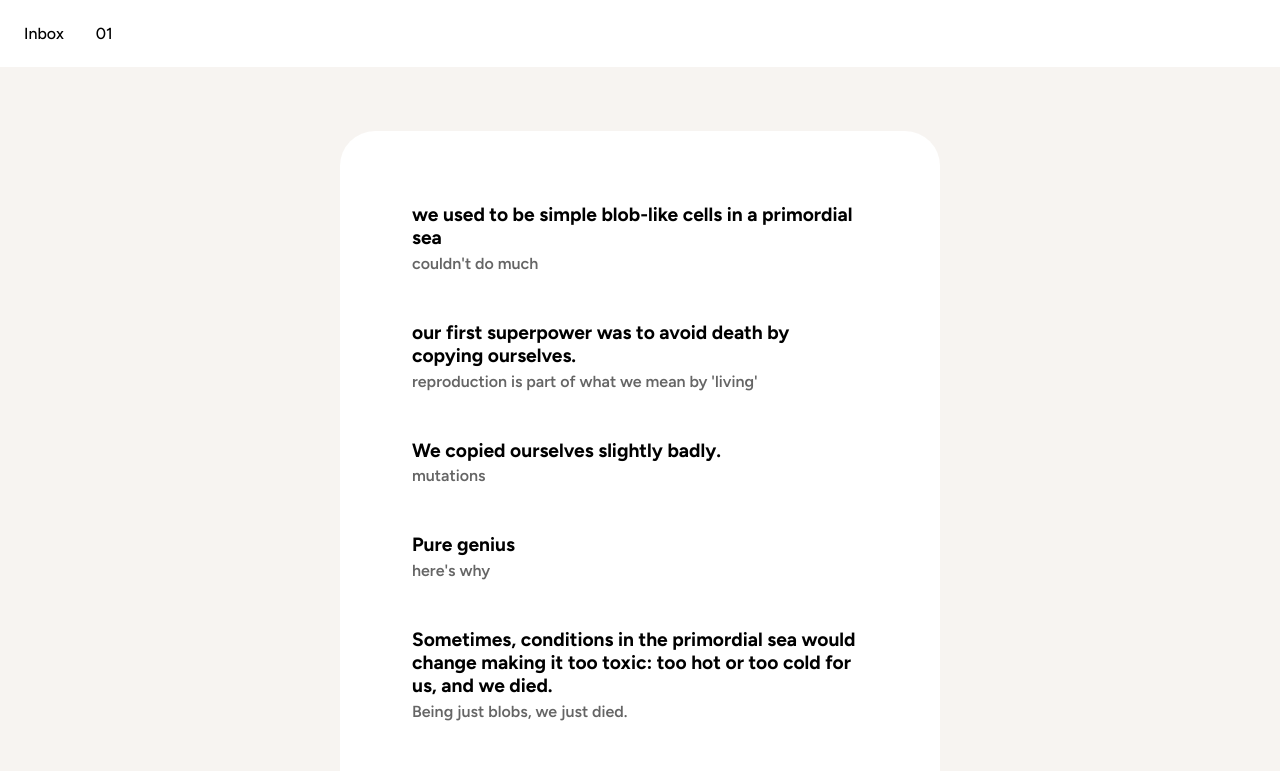
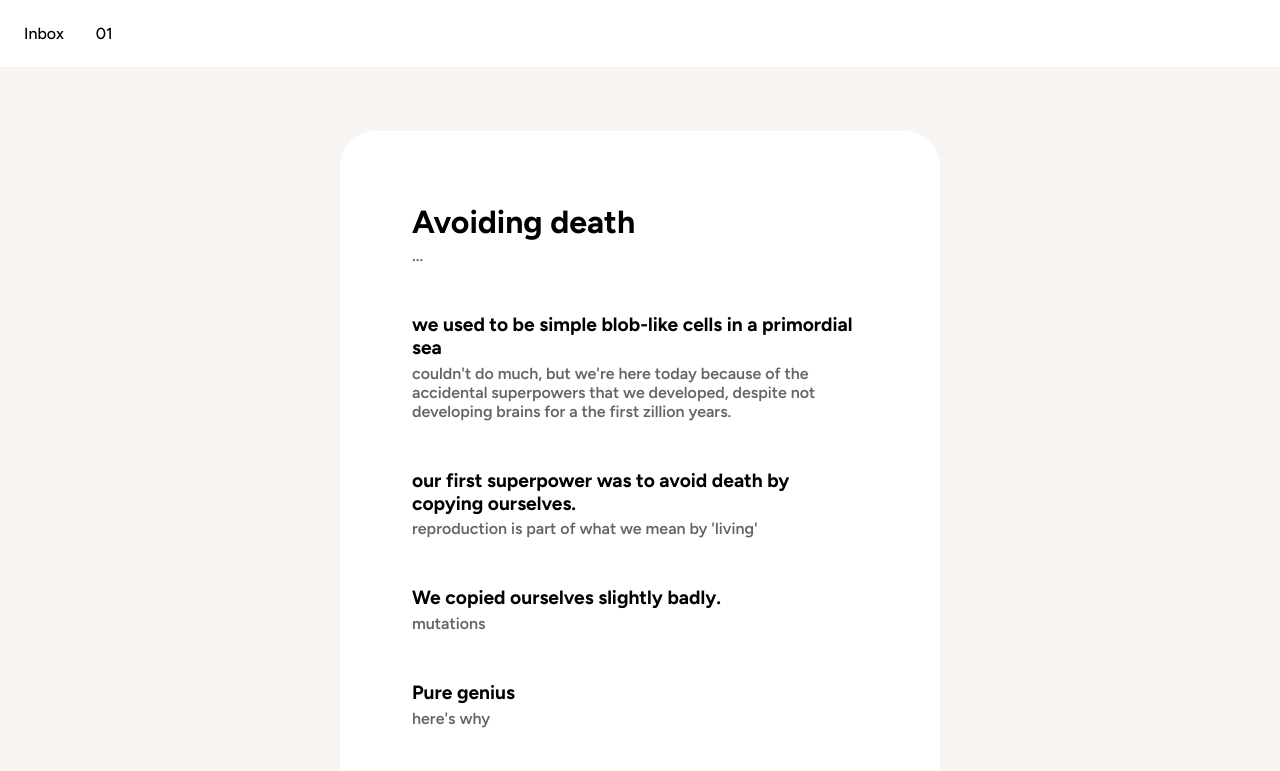
Before and after one commit to aled-working/patterns, a SvelteKit app: page /inbox2 in a window 1280 px wide. Shown: the top 771 px of the page. Built offline with nearby package versions, Linux system fonts and the light colour scheme.

Commit message:
interactions updated

```diff
--- a/src/routes/inbox2/+page.svelte
+++ b/src/routes/inbox2/+page.svelte
@@ -193,6 +193,11 @@
 					}
 				}
 				break;
+			case 'Escape':
+				// Save current edit and blur to cancel focus
+				updateIdea(ideaId, field, target.textContent.trim());
+				target.blur();
+				break;
 			case 'ArrowUp':
 				event.preventDefault();
 				moveIdea(ideaId, 'up');
@@ -205,13 +210,52 @@
 	}
 
 	function handleEditableBlur(event, ideaId, field) {
-		updateIdea(ideaId, field, event.target.textContent.trim());
+		let content = event.target.textContent.trim();
+		// For titles, preserve the '## ' prefix if it exists
+		if (field === 'title' && event.target.tagName === 'H2') {
+			// Get the current title from the store to check if it had the prefix
+			const currentIdeas = $ideas;
+			const idea = currentIdeas.find(i => i.id === ideaId);
+			const currentTitle = idea ? idea.title : '';
+			if (currentTitle && currentTitle.startsWith('## ')) {
+				// Ensure the content still has the prefix
+				if (!content.startsWith('## ')) {
+					content = '## ' + content;
+				}
+			}
+		}
+		updateIdea(ideaId, field, content);
+	}
+
+	function handleTitleFocus(event, ideaId) {
+		const target = event.target;
+		// Get the current title from the store
+		const currentIdeas = $ideas;
+		const idea = currentIdeas.find(i => i.id === ideaId);
+		const fullTitle = idea ? idea.title : '';
+
+		if (fullTitle && target.textContent !== fullTitle) {
+			target.textContent = fullTitle;
+			// Position cursor at end
+			const range = document.createRange();
+			const selection = window.getSelection();
+			range.selectNodeContents(target);
+			range.collapse(false);
+			selection.removeAllRanges();
+			selection.addRange(range);
+		}
 	}
 
 	// Event handlers
 	function handleSubmit(event) {
 		event.preventDefault();
 		addIdea();
+	}
+
+	function handleFormKeydown(event) {
+		if (event.key === 'Escape') {
+			event.target.blur();
+		}
 	}
 
 	// Global keyboard navigation
@@ -259,25 +303,37 @@
 						<article class=" fill">
 							<div class="row apart">
 								<div class="col">
+									{#if idea.title && idea.title.startsWith('## ')}
+										<h2
+											class="idea-title h2-title"
+											contenteditable="true"
+											on:focus={event => handleTitleFocus(event, idea.id)}
+											on:keydown={event => handleEditableKeydown(event, idea.id, 'title')}
+											on:blur={event => handleEditableBlur(event, idea.id, 'title')}
+											data-idea-id={idea.id}
+										>
+											{idea.title.substring(3)}
+										</h2>
+									{:else}
 										<h4
 											class="idea-title"
 											contenteditable="true"
 											on:keydown={event => handleEditableKeydown(event, idea.id, 'title')}
 											on:blur={event => handleEditableBlur(event, idea.id, 'title')}
+											data-idea-id={idea.id}
 										>
 											{idea.title}
 										</h4>
+									{/if}
 
-									{#if idea.description}
 									<p
 										class="faint-text idea-description"
 										contenteditable="true"
 										on:keydown={event => handleEditableKeydown(event, idea.id, 'description')}
 										on:blur={event => handleEditableBlur(event, idea.id, 'description')}
 									>
-											{idea.description}
+										{idea.description || '...'}
 									</p>
-									{/if}
 								</div>
 								<button
 									class="white tiny-icon-button remove-idea hide-until-hover"
@@ -309,7 +365,14 @@
 		<!-- <h2 id="add-idea-heading">Add New Idea</h2> -->
 		<form on:submit={handleSubmit} class="stack new-idea">
 			<!-- <label for="idea-title">Title</label> -->
-			<input type="text" id="idea-title" bind:value={newIdea.title} placeholder="Enter idea title..." required />
+			<input
+				type="text"
+				id="idea-title"
+				bind:value={newIdea.title}
+				placeholder="Enter idea title..."
+				required
+				on:keydown={handleFormKeydown}
+			/>
 
 			<!-- <label for="idea-description">Description</label> -->
 			<textarea
@@ -317,6 +380,7 @@
 				bind:value={newIdea.description}
 				placeholder="Describe your idea..."
 				rows="3"
+				on:keydown={handleFormKeydown}
 			></textarea>
 
 			<button type="submit fill" class="blue button">Add Idea</button>
--- a/static/ideas-list.json
+++ b/static/ideas-list.json
@@ -1,8 +1,14 @@
 [
+  {
+    "id": 1757245630613,
+    "title": "## Avoiding death",
+    "description": "",
+    "createdAt": "2025-09-07T11:47:10.613Z"
+  },
   {
     "id": 1757002796987,
     "title": "we used to be simple blob-like cells in a primordial sea",
-    "description": "couldn't do much",
+    "description": "couldn't do much, but we're here today because of the accidental superpowers that we developed, despite not developing brains for a the first zillion years.",
     "createdAt": "2025-09-04T16:19:56.987Z"
   },
   {
@@ -130,5 +136,29 @@
     "title": "So what. Even grass can do all this.",
     "description": "maybe. or at least a tiny fly.",
     "createdAt": "2025-09-04T17:14:42.798Z"
+  },
+  {
+    "id": 1757244770402,
+    "title": "## copying",
+    "description": "...",
+    "createdAt": "2025-09-07T11:32:50.402Z"
+  },
+  {
+    "id": 1757244207293,
+    "title": "## selection",
+    "description": "",
+    "createdAt": "2025-09-07T11:23:27.293Z"
+  },
+  {
+    "id": 1757245256880,
+    "title": "## hello",
+    "description": "",
+    "createdAt": "2025-09-07T11:40:56.880Z"
+  },
+  {
+    "id": 1757245361911,
+    "title": "## sdfsdgsgdf",
+    "description": "...",
+    "createdAt": "2025-09-07T11:42:41.911Z"
   }
 ]
```
Lines whose indentation alone changed are shown as unchanged.
